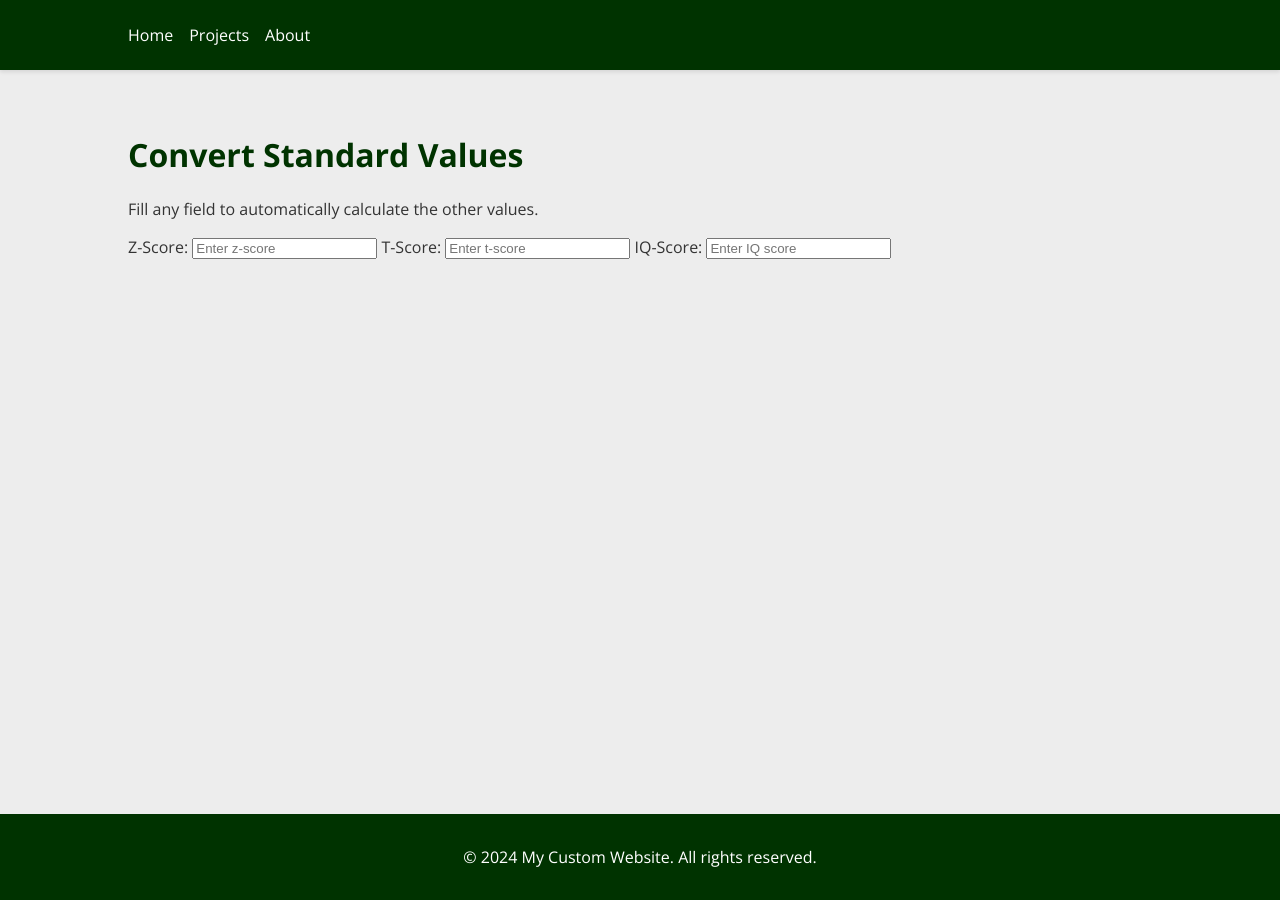
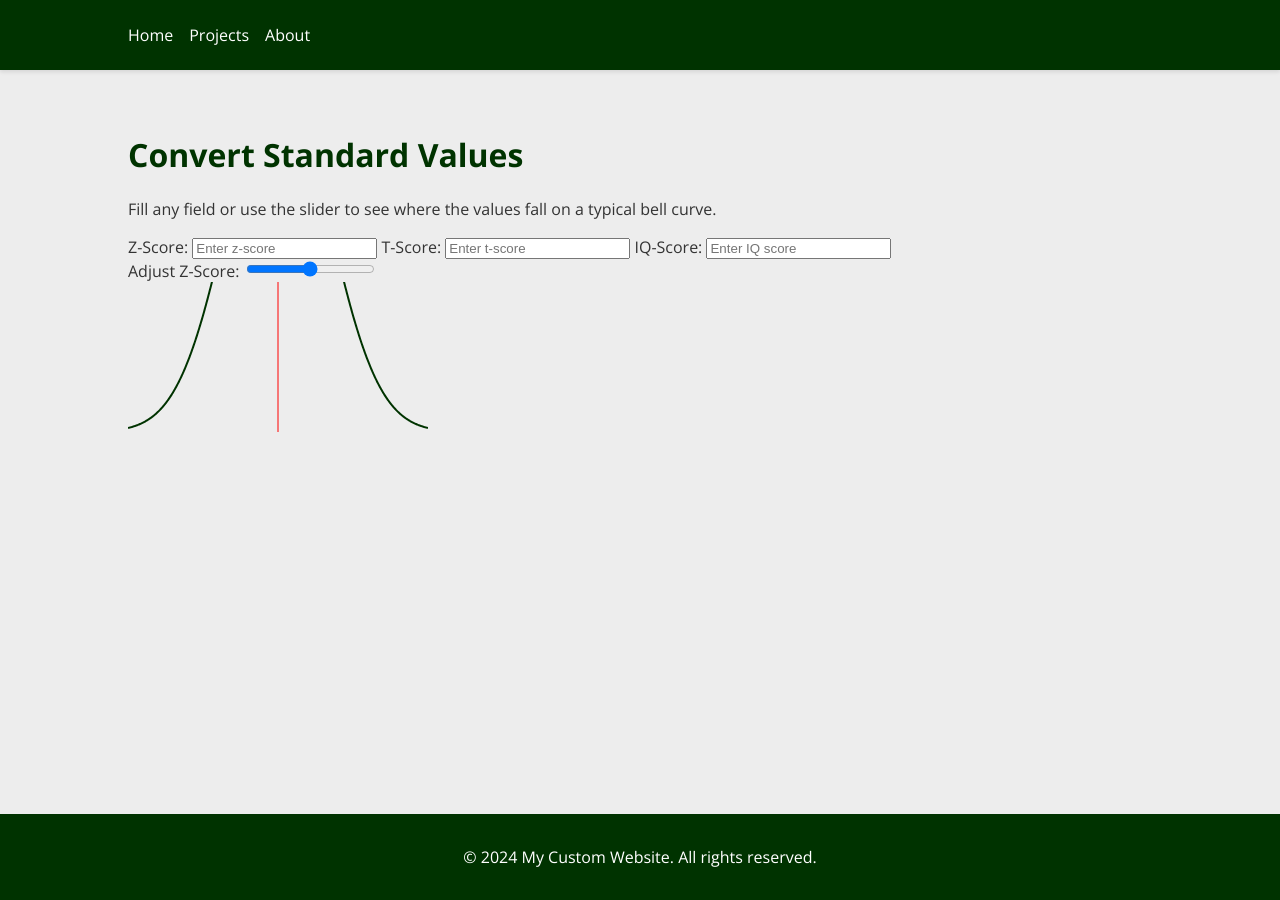
Before and after one commit to schminho/schminho.github.io, a Jekyll site: the page built from projects/convert-standard-values.md, in a window 1280 px wide. Built offline with Jekyll 4.4.1, drawn with Linux system fonts in a browser that asks for light colours.

Commit message:
Update convert-standard-values.md

```diff
--- a/projects/convert-standard-values.md
+++ b/projects/convert-standard-values.md
@@ -6,7 +6,7 @@ permalink: /projects/convert-standard-values/
 
 <div id="converter-app">
     <h1>Convert Standard Values</h1>
-    <p>Fill any field to automatically calculate the other values.</p>
+    <p>Fill any field or use the slider to see where the values fall on a typical bell curve.</p>
 
     <label for="z-score">Z-Score:</label>
     <input type="number" id="z-score" placeholder="Enter z-score">
@@ -16,6 +16,13 @@ permalink: /projects/convert-standard-values/
 
     <label for="iq-score">IQ-Score:</label>
     <input type="number" id="iq-score" placeholder="Enter IQ score">
+
+    <div id="slider-container">
+        <label for="z-slider">Adjust Z-Score:</label>
+        <input type="range" id="z-slider" min="-3" max="3" step="0.1" value="0">
+    </div>
+
+    <canvas id="bell-curve" width="300" height="150"></canvas>
 </div>
 
 <script src="/assets/js/convert-standard-values.js"></script>
```
